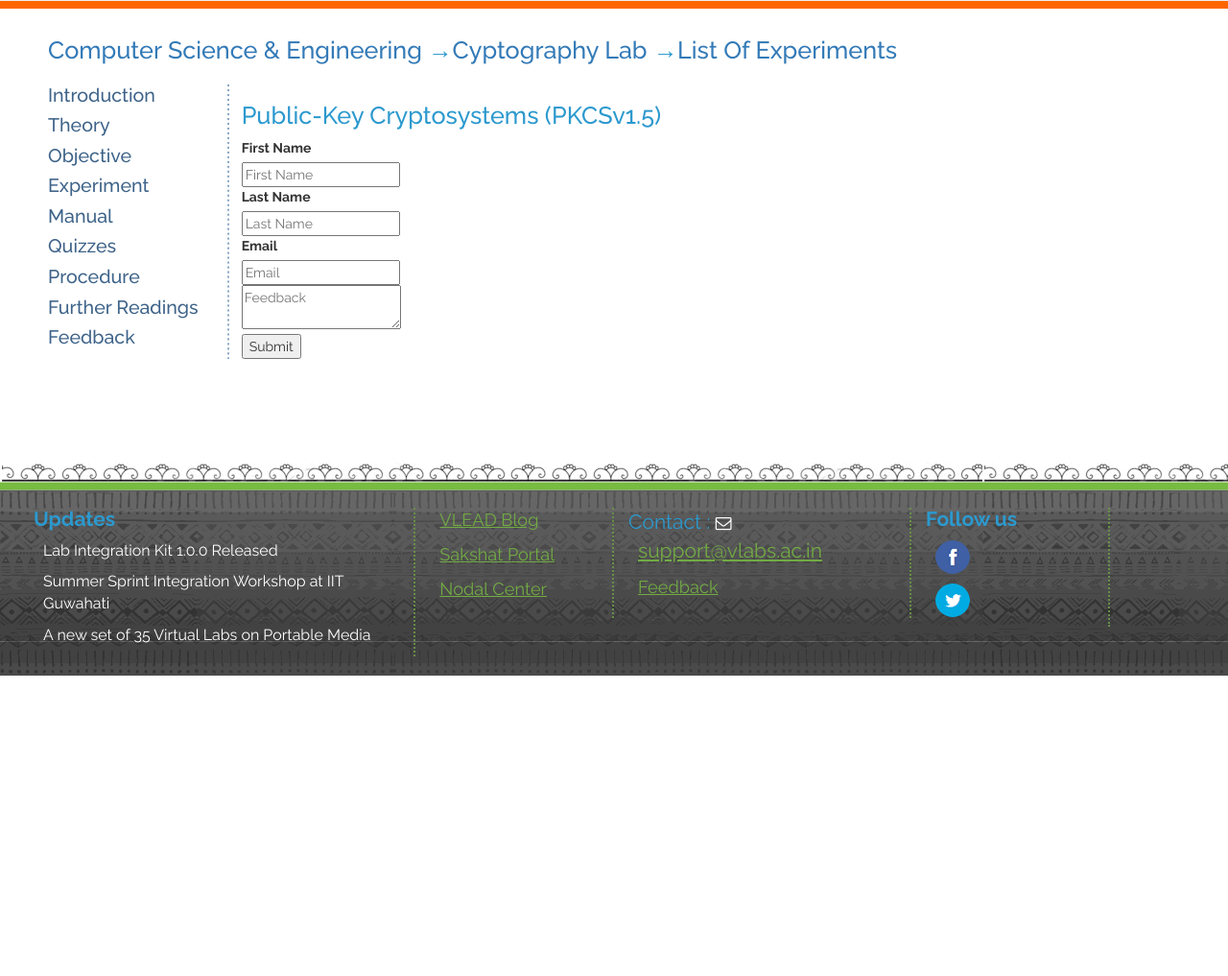
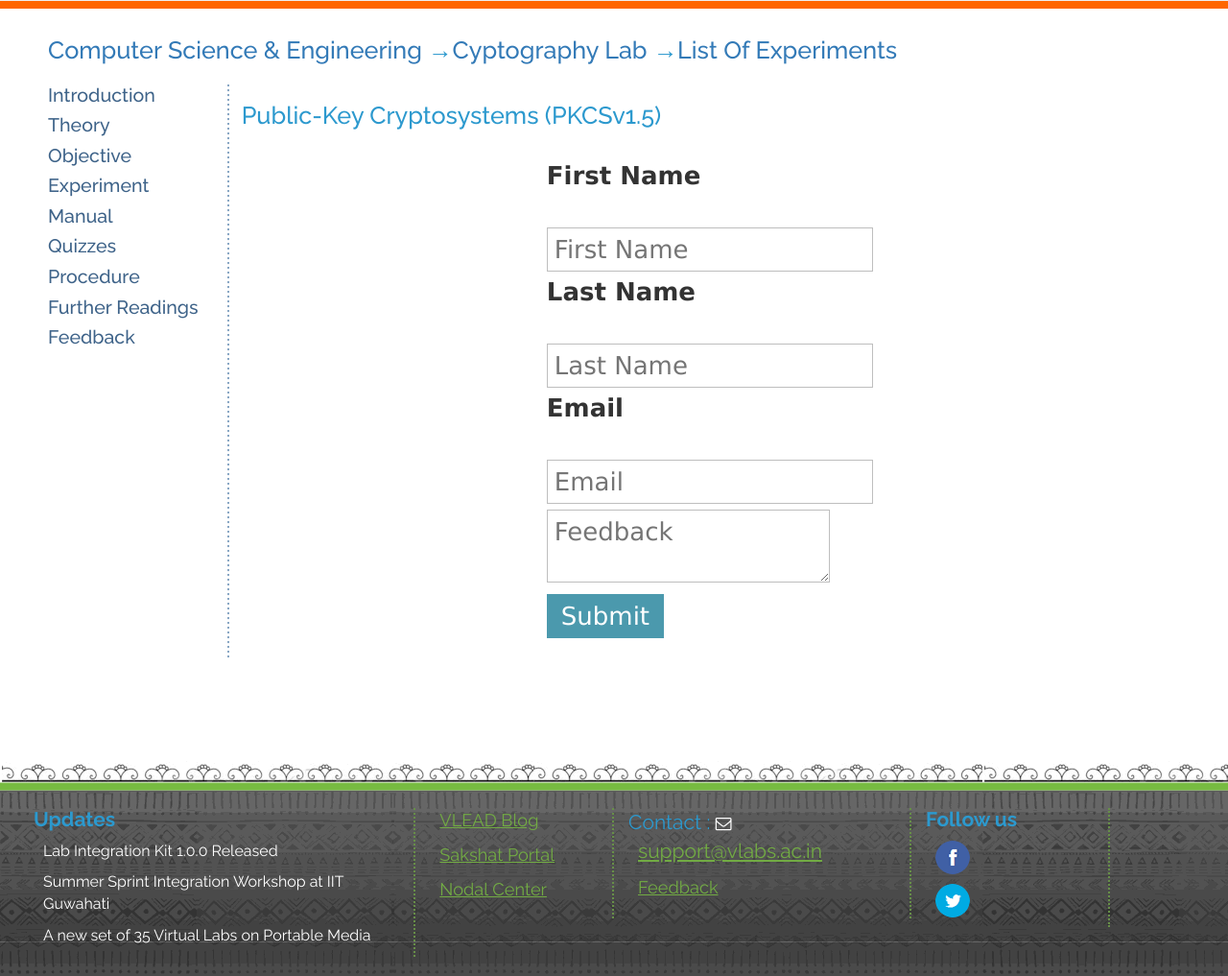
Before and after one commit to Ista2000/ISS-assign4, a Python web app: template templates/Feedback.html in a window 1280 px wide. Shown: the part 92-1109 px from the top of the page at 96% size. Before the commit the page ends 796 px from the top, so only its background shows below. Run offline with Jinja, Linux system fonts and the light colour scheme; the template is opened without the code that fills it, so the values that code supplies are empty.

Commit message:
Added css to feedback form

```diff
--- /dev/null
+++ b/static/css/feedback_form.css
@@ -0,0 +1,84 @@
+
+.form-style-1 {
+	margin:10px auto;
+	max-width: 400px;
+	padding: 20px 12px 10px 20px;
+	font: 13px "Lucida Sans Unicode", "Lucida Grande", sans-serif;
+}
+.form-style-1 li {
+	padding: 0;
+	display: block;
+	list-style: none;
+	margin: 10px 0 0 0;
+}
+.form-style-1 label{
+	margin:0 0 3px 0;
+	padding:0px;
+	display:block;
+	font-weight: bold;
+}
+.form-style-1 input[type=text],
+.form-style-1 input[type=date],
+.form-style-1 input[type=datetime],
+.form-style-1 input[type=number],
+.form-style-1 input[type=search],
+.form-style-1 input[type=time],
+.form-style-1 input[type=url],
+.form-style-1 input[type=email],
+textarea,
+select{
+	box-sizing: border-box;
+	-webkit-box-sizing: border-box;
+	-moz-box-sizing: border-box;
+	border:1px solid #BEBEBE;
+	padding: 7px;
+	margin:0px;
+	-webkit-transition: all 0.30s ease-in-out;
+	-moz-transition: all 0.30s ease-in-out;
+	-ms-transition: all 0.30s ease-in-out;
+	-o-transition: all 0.30s ease-in-out;
+	outline: none;
+}
+.form-style-1 input[type=text]:focus,
+.form-style-1 input[type=date]:focus,
+.form-style-1 input[type=datetime]:focus,
+.form-style-1 input[type=number]:focus,
+.form-style-1 input[type=search]:focus,
+.form-style-1 input[type=time]:focus,
+.form-style-1 input[type=url]:focus,
+.form-style-1 input[type=email]:focus,
+.form-style-1 textarea:focus,
+.form-style-1 select:focus{
+	-moz-box-shadow: 0 0 8px #88D5E9;
+	-webkit-box-shadow: 0 0 8px #88D5E9;
+	box-shadow: 0 0 8px #88D5E9;
+	border: 1px solid #88D5E9;
+}
+.form-style-1 .field-divided{
+	width: 49%;
+}
+
+.form-style-1 .field-long{
+	width: 100%;
+}
+.form-style-1 .field-select{
+	width: 100%;
+}
+.form-style-1 .field-textarea{
+	height: 100px;
+}
+.form-style-1 input[type=submit], .form-style-1 input[type=button]{
+	background: #4B99AD;
+	padding: 8px 15px 8px 15px;
+	border: none;
+	color: #fff;
+}
+.form-style-1 input[type=submit]:hover, .form-style-1 input[type=button]:hover{
+	background: #4691A4;
+	box-shadow:none;
+	-moz-box-shadow:none;
+	-webkit-box-shadow:none;
+}
+.form-style-1 .required{
+	color:red;
+}
--- a/templates/Feedback.html
+++ b/templates/Feedback.html
@@ -20,6 +20,8 @@
 	<link rel="stylesheet" href="{{url_for('static', filename='vendors/owl-carousel/owl.theme.css')}}">
 
 	<link rel="stylesheet" href="{{url_for('static', filename='vendors/font-awesome/css/font-awesome.css')}}">
+
+	<link rel="stylesheet" href="{{url_for('static', filename='css/feedback_form.css')}}">
 
     <!-- Custom CSS -->
     <link href="{{url_for('static', filename='css/style.css')}}" rel="stylesheet">
@@ -112,15 +114,17 @@
                                 {%- endif %}
                           {%- endfor %}
 
-                          <form action = "{{ request.path }}" method = "post">
-                             <label for = "first_name">First Name</label><br>
-                             <input type = "text" name = "first_name" placeholder = "First Name" /><br>
-                             <label for = "last_name">Last Name</label><br>
-                             <input type = "text" name = "last_name" placeholder = "Last Name" /><br>
-                             <label for = "email">Email</label><br>
-                             <input type = "text" name = "email" placeholder = "Email" /><br>
-                             <textarea name = "feedback" placeholder = "Feedback"></textarea><br>
-                             <input type = "submit" value = "Submit" />
+                          <form class="form-style-1" action = "{{ request.path }}" method = "post">
+							<ul>
+                             <li><label for = "first_name">First Name</label><br></li>
+                             <li><input type = "text" name = "first_name" placeholder = "First Name" /><br></li>
+							 <li><label for = "last_name">Last Name</label><br></li>
+                             <li><input type = "text" name = "last_name" placeholder = "Last Name" /><br></li>
+                             <li><label for = "email">Email</label><br></li>
+                             <li><input type = "text" name = "email" placeholder = "Email" /><br></li>
+							 <li><textarea name = "feedback" placeholder = "Feedback"></textarea><br></li>
+							 <li><input type = "submit" value = "Submit" /></li>
+							</ul>
                           </form>
                         </div>
 					</div>
```
